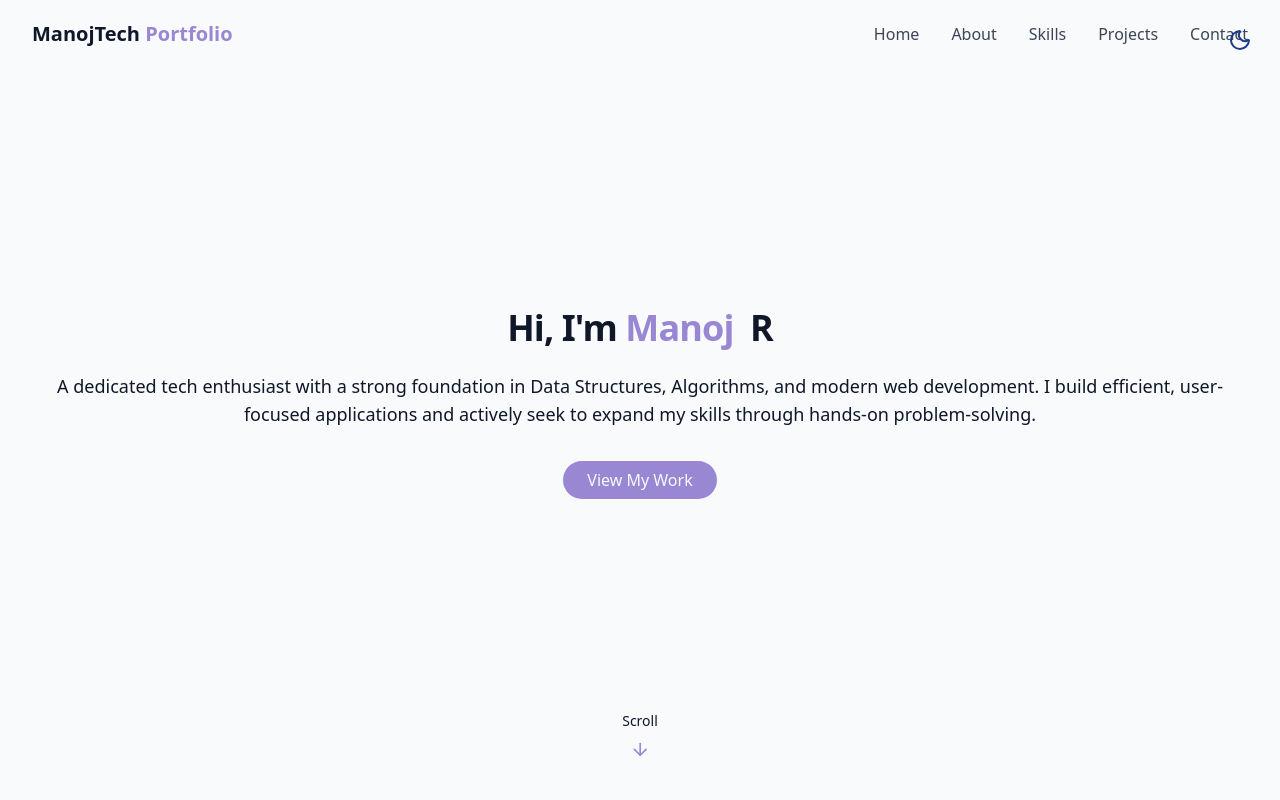
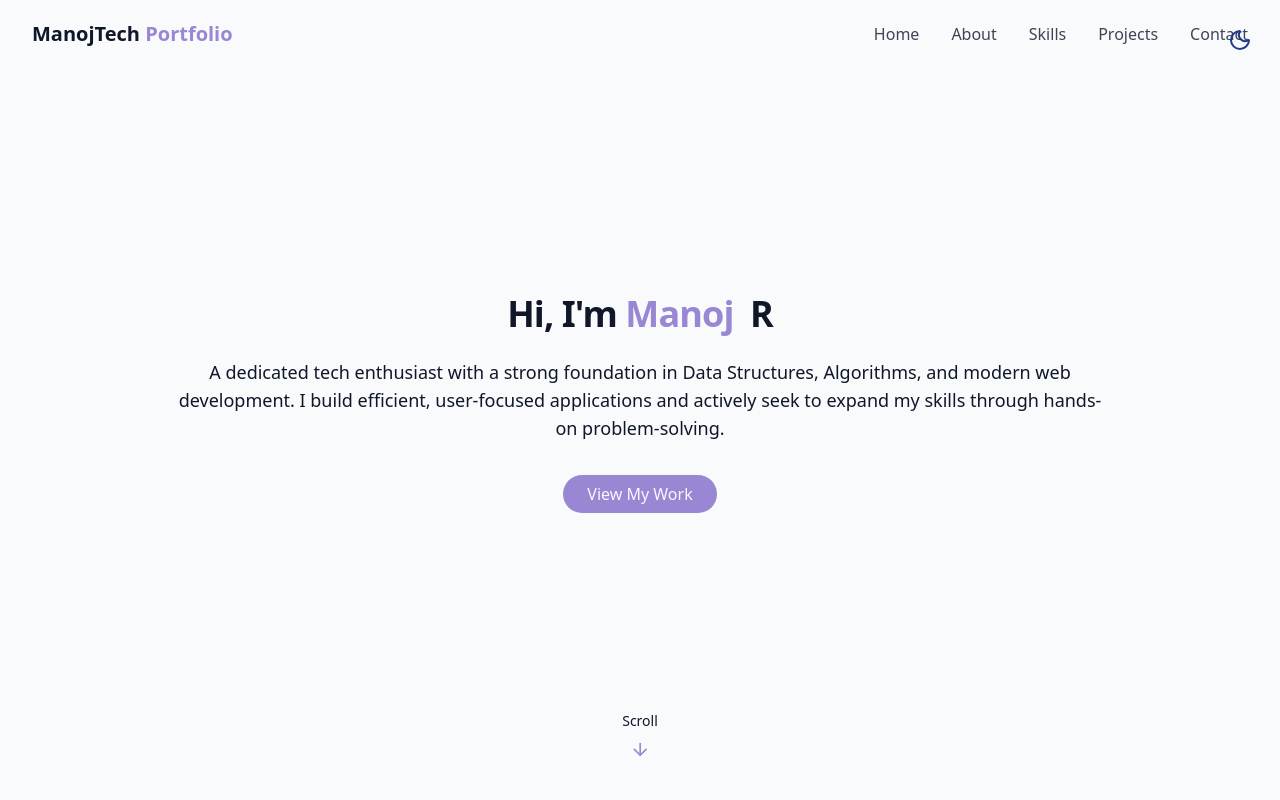
Before and after one commit to ManojRTech/Portfolio, a React (Vite) app: page / in a window 1280 px wide. Shown: the top 800 px of the page. Built offline with nearby package versions, Linux system fonts and the light colour scheme.

Commit message:
Update HeroSection.jsx

```diff
--- a/src/components/HeroSection.jsx
+++ b/src/components/HeroSection.jsx
@@ -3,7 +3,7 @@ import { ArrowDown } from "lucide-react";
 
 export const HeroSection = () => {
     return (
-        <section id="hero" className="relative min-h-screen flex fles-col items-center justify-center px-4">
+        <section id="hero" className="relative min-h-screen flex fles-col items-center justify-center max-w-5xl mx-auto px-4">
             <div className="container max-w-4x; mx-auto text-center z-10">
                 <div className="space-y-6">
                     <h1 className="text-4xl md:text-4xl font-bold tracking-tight">
```
